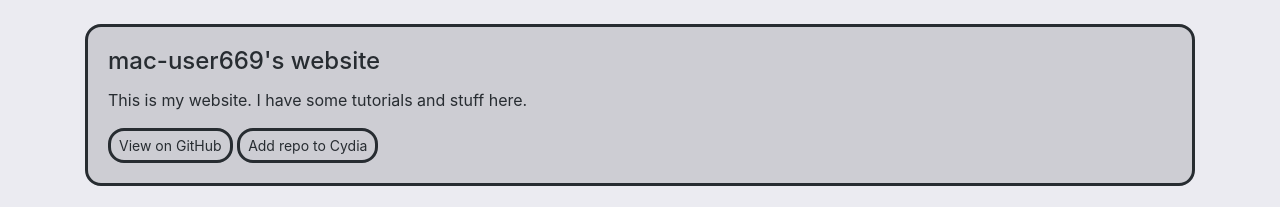
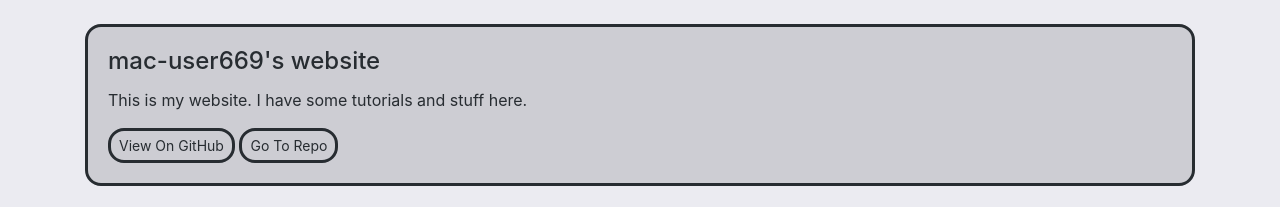
Before and after one commit to moj3ve/cobre.github.io, a plain HTML site: page index.html in a window 1280 px wide. Shown: the top 207 px of the page. Drawn offline with nearby package versions, Linux system fonts and the light colour scheme.

Commit message:
Change buttons

```diff
--- a/index.html
+++ b/index.html
@@ -79,8 +79,8 @@ Even Lighter Gray: 999999
     <div class="card-body">
       <h4 class="card-title">mac-user669's website</h4>
       <p class="card-text">This is my website. I have some tutorials and stuff here.</p>
-      <a class="btn btn-sm btn-outline-gray" href="https://github.com/mac-user669/mac-user669">View on GitHub</a>
-      <a class="btn btn-sm btn-outline-gray" href="cydia://url/https://cydia.saurik.com/api/share#?source=https://mac-user669.github.io/repo">Add repo to Cydia</a>
+      <a class="btn btn-sm btn-outline-gray" href="https://github.com/mac-user669/mac-user669">View On GitHub</a>
+      <a class="btn btn-sm btn-outline-gray" href="https://mac-user669.github.io/repo">Go To Repo</a>
     </div>
   </div>
 </div>
```
